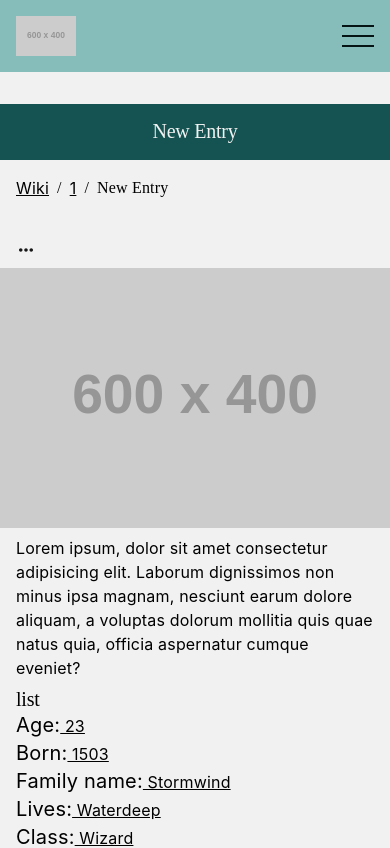
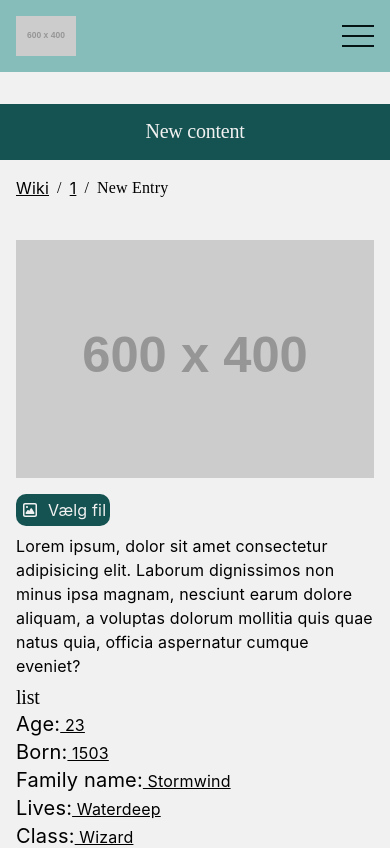
Before and after one commit to juleskj/dnd-react-flask, a React (Vite) app: page /wiki/1/new-entry in a window 390 px wide. Shown: the top 848 px of the page. Built offline with nearby package versions, Linux system fonts and the light colour scheme; a web font is replaced by a local one.

Commit message:
added upload img component to create entry plus added  basic skeleton for page

```diff
--- a/src/App.jsx
+++ b/src/App.jsx
@@ -3,6 +3,7 @@ import Home from "./pages/Home";
 import Wiki from "./pages/wikipedia/Wiki";
 import WikiWorld from "./pages/wikipedia/WikiWorld";
 import WikiEntry from "./pages/wikipedia/WikiEntry";
+import WikiCreateEntry from "./pages/wikipedia/WikiCreateEntry";
 import Campaign from "./pages/Campaign";
 import Calendar from "./pages/Calendar";
 import Character from "./pages/Character";
@@ -17,19 +18,19 @@ import "./App.css";
 function App() {
   return (
     <Routes>
-      <Route path="/" element={<Home />} />
+      {/* wiki pages */}
       <Route path="/wiki" element={<Wiki />} />
       <Route path="/wiki/:slug" element={<WikiWorld />} />
+      <Route path="/wiki/:slug/new-entry" element={<WikiCreateEntry />} />
       <Route path="/wiki/:slug/:entry" element={<WikiEntry />} />
+
+      {/* main navigation pages */}
+      <Route path="/" element={<Home />} />
       <Route path="/campaign" element={<Campaign />} />
       <Route path="/calendar" element={<Calendar />} />
       <Route path="/character" element={<Character />} />
 
-      <Route path="/" element={<Home />} />
-      <Route path="/wiki" element={<Wiki />} />
-      <Route path="/campaign" element={<Campaign />} />
-      <Route path="/calendar" element={<Calendar />} />
-      <Route path="/character" element={<Character />} />
+      {/* sing up and login pages */}
       <Route path="/login" element={<Login />} />
       <Route path="/signup" element={<Signup />} />
       <Route path="/forgot-password" element={<ForgotPassword />} />
--- a/src/components/AddButton.tsx
+++ b/src/components/AddButton.jsx
@@ -1,15 +1,14 @@
+import { Link } from "react-router";
+
 function AddButton({
   btnText,
   icon = "add",
   color = "teal",
   css,
+  link = false,
+  to,
   ...props
-}: {
-  btnText: string;
-  icon?: "add" | "copy" | "downArror";
-  color?: "purple" | "teal";
-  css?: string;
-} & React.ComponentPropsWithoutRef<"button">) {
+}) {
   const colors = {
     purple: "border-accent-300",
     teal: "border-main-300",
@@ -20,6 +19,25 @@ function AddButton({
     downArror:
       "M297.4 470.6C309.9 483.1 330.2 483.1 342.7 470.6L534.7 278.6C547.2 266.1 547.2 245.8 534.7 233.3C522.2 220.8 501.9 220.8 489.4 233.3L320 402.7L150.6 233.4C138.1 220.9 117.8 220.9 105.3 233.4C92.8 245.9 92.8 266.2 105.3 278.7L297.3 470.7z",
   };
+
+  if (link) {
+    return (
+      <Link
+        to={to}
+        className={`${css} hover-scale  border-2 ${colors[color]} flex items-center justify-between py-2 px-4   rounded-[10px] w-full md:max-w-full lg:max-w-85`}
+      >
+        {btnText}
+        <svg
+          xmlns="http://www.w3.org/2000/svg"
+          viewBox="0 0 640 640"
+          className="w-5 h-5 color-dark-100"
+          aria-hidden="true"
+        >
+          <path fill="currentColor" d={icons[icon]} />
+        </svg>
+      </Link>
+    );
+  }
 
   return (
     <button
--- /dev/null
+++ b/src/components/UploadImg.jsx
@@ -0,0 +1,54 @@
+import { useEffect, useState } from "react";
+
+function UploadImg({ imgId }) {
+  const [file, setFile] = useState(null);
+  const [preview, setPreview] = useState("https://placehold.co/600x400");
+
+  useEffect(() => {
+    if (!file) return;
+
+    const url = URL.createObjectURL(file);
+    setPreview(url);
+
+    return () => URL.revokeObjectURL(url);
+  }, [file]);
+  return (
+    <>
+      <img
+        src={preview}
+        alt="entry image"
+        id={`upload-img-${imgId}`}
+        className="w-100 mb-2"
+      />
+
+      <label
+        htmlFor={`upload-img-path-${imgId}`}
+        className="flex flex-row items-center gap-2 bg-main-300 w-fit p-1 rounded-[10px] text-light-100"
+      >
+        <svg
+          xmlns="http://www.w3.org/2000/svg"
+          viewBox="0 0 640 640"
+          className="w-5 h-5 text-light-100"
+          aria-hidden="true"
+        >
+          <path
+            fill="currentColor"
+            d="M160 144C151.2 144 144 151.2 144 160L144 480C144 488.8 151.2 496 160 496L480 496C488.8 496 496 488.8 496 480L496 160C496 151.2 488.8 144 480 144L160 144zM96 160C96 124.7 124.7 96 160 96L480 96C515.3 96 544 124.7 544 160L544 480C544 515.3 515.3 544 480 544L160 544C124.7 544 96 515.3 96 480L96 160zM224 192C241.7 192 256 206.3 256 224C256 241.7 241.7 256 224 256C206.3 256 192 241.7 192 224C192 206.3 206.3 192 224 192zM360 264C368.5 264 376.4 268.5 380.7 275.8L460.7 411.8C465.1 419.2 465.1 428.4 460.8 435.9C456.5 443.4 448.6 448 440 448L200 448C191.1 448 182.8 443 178.7 435.1C174.6 427.2 175.2 417.6 180.3 410.3L236.3 330.3C240.8 323.9 248.1 320.1 256 320.1C263.9 320.1 271.2 323.9 275.7 330.3L292.9 354.9L339.4 275.9C343.7 268.6 351.6 264.1 360.1 264.1z"
+          />
+        </svg>
+        <span className="truncate">{file?.name ?? "Vælg fil"}</span>
+
+        <input
+          name={`upload_entry_img_path-${imgId}`}
+          id={`upload-img-path-${imgId}`}
+          type="file"
+          accept="image/*"
+          className="sr-only"
+          onChange={(e) => setFile(e.target.files[0] ?? null)}
+        />
+      </label>
+    </>
+  );
+}
+
+export default UploadImg;
--- /dev/null
+++ b/src/pages/wikipedia/WikiCreateEntry.jsx
@@ -0,0 +1,97 @@
+import MainLayout from "../../layouts/MainLayout";
+import Breadcrumb from "../../components/navigation/BreadCrumb";
+import UploadImg from "../../components/UploadImg";
+import ContextLink from "../../components/wiki/ContextLink";
+import AddButton from "../../components/AddButton";
+import useScrollDirection from "../../utils/UseScrollDirection";
+
+import { useParams } from "react-router";
+
+function WikiCreateEntry() {
+  const scrollDirection = useScrollDirection();
+  const { slug } = useParams();
+  const worldSlug = slug ?? "";
+
+  return (
+    <MainLayout
+      headerTitle="New content"
+      color="teal"
+      css="lg:grid lg:grid-cols-2 lg:items-start lg:gap-16 md:gap-8 "
+    >
+      <section className="flex flex-col gap-2 [&_p]:max-w-[65ch]  items-start relative mb-8 mb:mb-0 lg:mb-0">
+        <Breadcrumb></Breadcrumb>
+
+        <UploadImg></UploadImg>
+        <p>
+          Lorem ipsum, dolor sit amet consectetur adipisicing elit. Laborum
+          dignissimos non minus ipsa magnam, nesciunt earum dolore aliquam, a
+          voluptas dolorum mollitia quis quae natus quia, officia aspernatur
+          cumque eveniet?
+        </p>
+
+        <section className=" [&_span]:inline-block [&_span]:first-letter:uppercase [&_span]:text-xl [&_p]:underline ">
+          <h2>list</h2>
+          <ul>
+            <li>
+              <p>
+                <span>age:</span> 23
+              </p>
+            </li>
+            <li>
+              <p>
+                <span>born:</span> 1503
+              </p>
+            </li>
+            <li>
+              <p>
+                <span>family name:</span> Stormwind
+              </p>
+            </li>
+            <li>
+              <p>
+                <span>lives:</span> Waterdeep
+              </p>
+            </li>
+            <li>
+              <p>
+                <span>class:</span> Wizard
+              </p>
+            </li>
+            <li>
+              <p>
+                <span>dnd race:</span> Half-elf
+              </p>
+            </li>
+          </ul>
+        </section>
+      </section>
+
+      <section
+        className={`sticky md:grid md:grid-cols-2 lg:grid lg:grid-cols-2 flex flex-col gap-2   [transition:transform_0.3s_ease-in,0.3s_linear]  ${scrollDirection === "down" ? "top-5" : "top-25"}`}
+      >
+        <AddButton
+          css="col-span-2 lg:min-w-full"
+          btnText="add context"
+        ></AddButton>
+
+        <ContextLink
+          categori="npc"
+          worldSlug={worldSlug}
+          contextSlug="the-jailer"
+        ></ContextLink>
+        <ContextLink
+          categori="npc"
+          worldSlug={worldSlug}
+          contextSlug="the-jailer"
+        ></ContextLink>
+        <ContextLink
+          categori="npc"
+          worldSlug={worldSlug}
+          contextSlug="the-jailer"
+        ></ContextLink>
+      </section>
+    </MainLayout>
+  );
+}
+
+export default WikiCreateEntry;
--- a/src/pages/wikipedia/WikiWorld.jsx
+++ b/src/pages/wikipedia/WikiWorld.jsx
@@ -53,7 +53,11 @@ function WikiWorld() {
       css="flex flex-col gap-8 lg:*:max-w-[40vw]"
     >
       <Breadcrumb></Breadcrumb>
-      <AddButton btnText="add new content" css=""></AddButton>
+      <AddButton
+        link="true"
+        to={`/wiki/${worldSlug}/new-entry`}
+        btnText="add new content"
+      ></AddButton>
       <WikiCategory title="NPC" worldSlug={worldSlug} entries={NPCS} />
       <WikiCategory
         title="Locations"
```
Also changed, not shown: src/assets/image-regular-full.svg (added).
